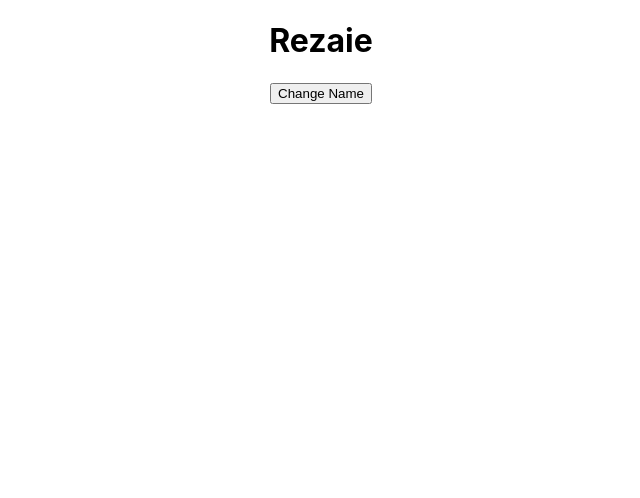
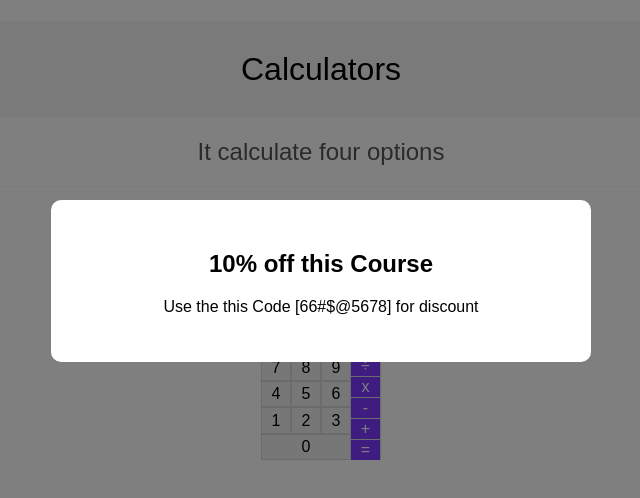
Before and after one commit to naimatullahRezaee/react, a React (Create React App) app: page / in a window 1280 px wide. Shown: the top 498 px of the page, without its empty margins (319-959 px from the left). Built offline with nearby package versions, Linux system fonts and the light colour scheme.

Commit message:
calcultor created

```diff
--- a/src/App.css
+++ b/src/App.css
@@ -1,38 +1,56 @@
+button {
+  font-size: 1rem;
+  width: 30px;
+  border: 1px solid #d6d6d6;
+}
+
 .App {
+  display: flex;
+  flex-flow: column;
+  width: 100%;
+  font-family: sans-serif;
   text-align: center;
 }
 
-.App-logo {
-  height: 40vmin;
-  pointer-events: none;
+.display {
+  width: 40%;
+  height: 20px;
+  align-self: center;
+  background: lightgray;
+  padding: 10px;
+  border-radius: 6px;
 }
 
-@media (prefers-reduced-motion: no-preference) {
-  .App-logo {
-    animation: App-logo-spin infinite 20s linear;
-  }
+.expression {
+  height: 30px;
+  color: rgb(170, 170, 170);
 }
 
-.App-header {
-  background-color: #282c34;
-  min-height: 100vh;
+.panel {
   display: flex;
-  flex-direction: column;
-  align-items: center;
   justify-content: center;
-  font-size: calc(10px + 2vmin);
-  color: white;
 }
 
-.App-link {
-  color: #61dafb;
+.numbers {
+  display: flex;
+  flex-flow: wrap;
+  flex-wrap: wrap;
+  justify-items: stretch;
+  width: 90px;
 }
 
-@keyframes App-logo-spin {
-  from {
-    transform: rotate(0deg);
-  }
-  to {
-    transform: rotate(360deg);
-  }
+.numbers button:last-child {
+  width: 100%;
 }
+
+.operators {
+  display: flex;
+  flex-flow: column;
+}
+
+.operators button {
+  color: white;
+  background: #7f39ff;
+  border-left: none;
+  border-bottom: 0;
+}
--- a/src/App.js
+++ b/src/App.js
@@ -1,18 +1,73 @@
+import React, { useState } from "react";
 import "./App.css";
-import { useState } from "react";
+import Title from "./componnets/title";
+import Modal from "./componnets/Modal";
 function App() {
-  // let name = "Rezaie";
-  const [name, setName] = useState("Rezaie");
+  const [display, setDisplay] = useState("");
+  const [expression, setExpression] = useState([]);
 
-  const handleclick = () => {
-    // name = "Niamatullah";
-    setName("Niamatullah");
-    console.log(name);
+  const handleClick = (value) => {
+    setDisplay(value);
+    setExpression([...expression, value]);
   };
+
+  const handleResult = () => {
+    const result = expression
+      .join("")
+      .split(/(\D)/g)
+      .map((value) => (value.match(/\d/g) ? parseInt(value, 0) : value))
+      .reduce((acc, value, index, array) => {
+        switch (value) {
+          case "+":
+            return (acc = acc + array[index + 1]);
+          case "-":
+            return (acc = acc - array[index + 1]);
+          case "x":
+            return (acc = acc * array[index + 1]);
+          case "÷":
+            return (acc = acc / array[index + 1]);
+          default:
+            return acc;
+        }
+      });
+    setDisplay(result);
+    setExpression("");
+  };
+
   return (
     <div className="App">
-      <h1>{name}</h1>
-      <button onClick={handleclick}>Change Name</button>
+      <Title />
+
+      <h3 className="display">{display}</h3>
+
+      <span className="expression">{expression}</span>
+
+      <section className="panel">
+        <section className="numbers">
+          <button onClick={() => handleClick(7)}>7</button>
+          <button onClick={() => handleClick(8)}>8</button>
+          <button onClick={() => handleClick(9)}>9</button>
+
+          <button onClick={() => handleClick(4)}>4</button>
+          <button onClick={() => handleClick(5)}>5</button>
+          <button onClick={() => handleClick(6)}>6</button>
+
+          <button onClick={() => handleClick(1)}>1</button>
+          <button onClick={() => handleClick(2)}>2</button>
+          <button onClick={() => handleClick(3)}>3</button>
+
+          <button onClick={() => handleClick(0)}>0</button>
+        </section>
+
+        <section className="operators">
+          <button onClick={() => handleClick("÷")}>÷</button>
+          <button onClick={() => handleClick("x")}>x</button>
+          <button onClick={() => handleClick("-")}>-</button>
+          <button onClick={() => handleClick("+")}>+</button>
+          <button onClick={() => handleResult()}>=</button>
+        </section>
+      </section>
+      <Modal />
     </div>
   );
 }
--- /dev/null
+++ b/src/componnets/Modal.js
@@ -0,0 +1,12 @@
+import "./modal.css";
+
+export default function Modal() {
+  return (
+    <div className="modal-backdrop">
+      <div className="modal">
+        <h2>10% off this Course</h2>
+        <p>Use the this Code [66#$@5678] for discount </p>
+      </div>
+    </div>
+  );
+}
--- /dev/null
+++ b/src/componnets/modal.css
@@ -0,0 +1,16 @@
+.modal-backdrop {
+  position: fixed;
+  top: 0;
+  left: 0;
+  width: 100%;
+  height: 100%;
+  background: rgba(0, 0, 0, 0.5);
+}
+
+.modal {
+  padding: 30px;
+  max-width: 480px;
+  margin: 200px auto;
+  background: #fff;
+  border-radius: 10px;
+}
--- /dev/null
+++ b/src/componnets/title.js
@@ -0,0 +1,8 @@
+export default function Title() {
+  return (
+    <>
+      <h1 className="title">Calculators</h1>
+      <h2 className="subtitle">It calculate four options</h2>
+    </>
+  );
+}
--- a/src/index.css
+++ b/src/index.css
@@ -1,13 +1,32 @@
 body {
   margin: 0;
-  font-family: -apple-system, BlinkMacSystemFont, 'Segoe UI', 'Roboto', 'Oxygen',
-    'Ubuntu', 'Cantarell', 'Fira Sans', 'Droid Sans', 'Helvetica Neue',
+  font-family: -apple-system, BlinkMacSystemFont, "Segoe UI", "Roboto", "Oxygen",
+    "Ubuntu", "Cantarell", "Fira Sans", "Droid Sans", "Helvetica Neue",
     sans-serif;
   -webkit-font-smoothing: antialiased;
   -moz-osx-font-smoothing: grayscale;
 }
 
 code {
-  font-family: source-code-pro, Menlo, Monaco, Consolas, 'Courier New',
+  font-family: source-code-pro, Menlo, Monaco, Consolas, "Courier New",
     monospace;
 }
+
+.title {
+  display: block;
+  padding: 30px 60px;
+  background: #f4f4f4;
+  border-radius: 8px;
+  font-weight: normal;
+  margin-bottom: 10px;
+}
+
+.subtitle {
+  display: inline-block;
+  color: #555;
+  font-weight: normal;
+  padding-bottom: 20px;
+  border-bottom: 1px solid #f4f4f4;
+  margin-top: 10px;
+  margin-bottom: 60px;
+}
```
